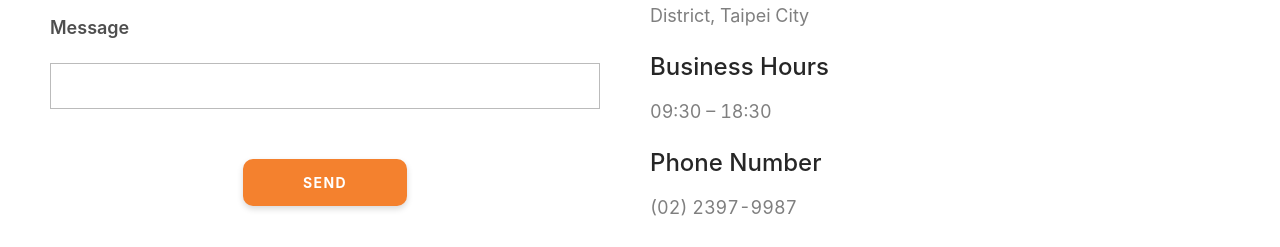
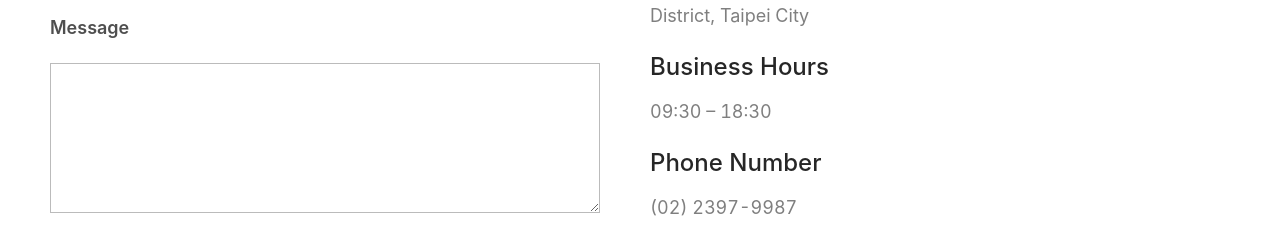
Before and after one commit to serpient/goodspeed-en, a React (Create React App) app: page /contact in a window 1280 px wide. Shown: the part 822-1069 px from the top of the page. Built offline with nearby package versions, Linux system fonts and the light colour scheme.

Commit message:
Change contact field message to textarea

```diff
--- a/src/ContactPage/index.js
+++ b/src/ContactPage/index.js
@@ -74,7 +74,8 @@ const ContactPage = () => {
                 <FieldWithError
                   label={`Message`}
                   name={'message'}
-                  type="text"
+                  type="textarea"
+                  isTextarea={true}
                 />
                 <button className="btn-primary" type="submit">
                   Send
--- a/src/UI/FormParts.js
+++ b/src/UI/FormParts.js
@@ -51,10 +51,12 @@ export const FieldWithError = ({
   type,
   component,
   placeholder,
+  isTextarea,
 }) => (
   <>
     <Label label={label} name={name} />
     <Field
+      as={isTextarea ? type : 'input'}
       type={type}
       name={name}
       id={name}
```
